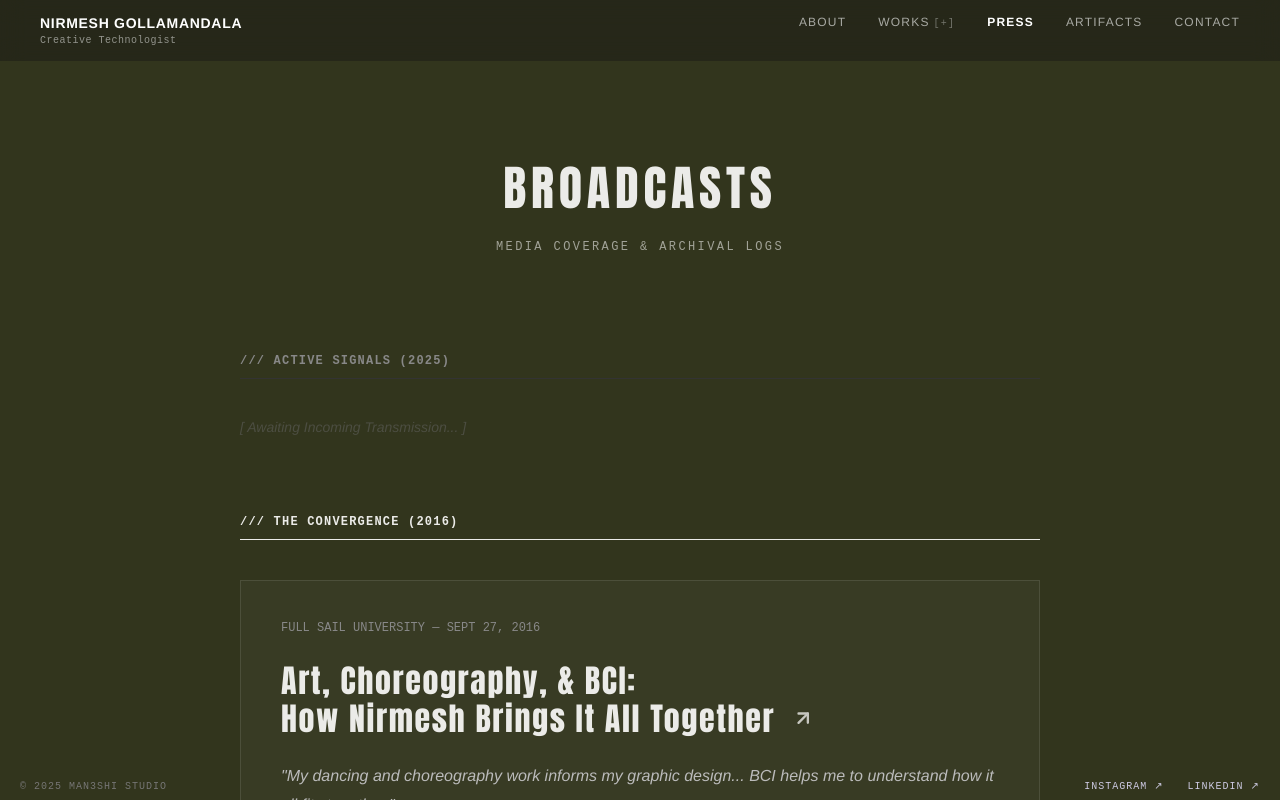
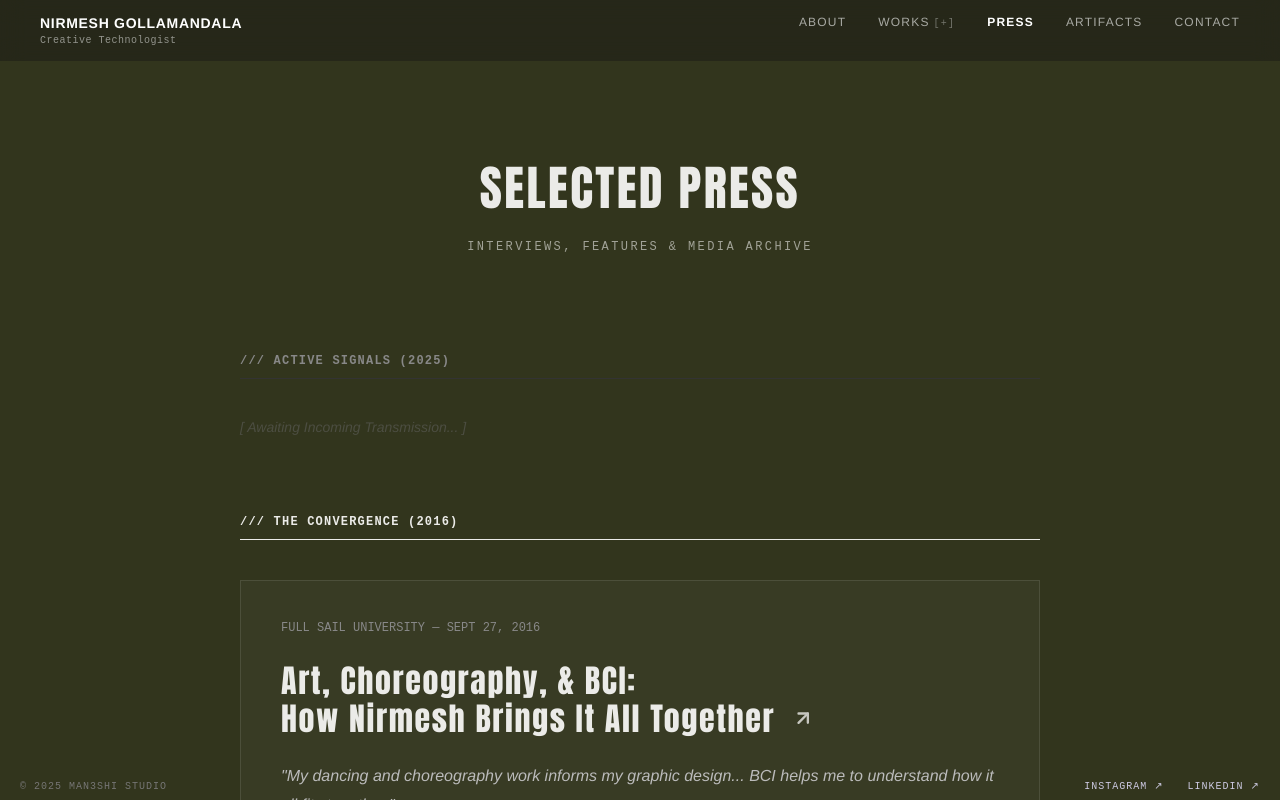
Before and after one commit to dr4gon01/man3shi-studio, a Next.js app: page /press in a window 1280 px wide. Shown: the top 800 px of the page. Built offline with nearby package versions, Linux system fonts and the light colour scheme.

Commit message:
feat: Update headings and letter spacing for improved readability on Press page

```diff
--- a/app/press/page.tsx
+++ b/app/press/page.tsx
@@ -49,10 +49,10 @@ export default function Press() {
           fontFamily: 'Krungthep, Impact, sans-serif',
           fontSize: '48px',
           textTransform: 'uppercase',
-          letterSpacing: '0.1em',
+          letterSpacing: '0.05em', // Slightly tighter for the wider text
           marginBottom: '16px'
         }}>
-          Broadcasts
+          Selected Press
         </h1>
         <p style={{
           fontFamily: 'monospace',
@@ -60,7 +60,7 @@ export default function Press() {
           opacity: 0.6,
           letterSpacing: '0.2em'
         }}>
-          MEDIA COVERAGE & ARCHIVAL LOGS
+          INTERVIEWS, FEATURES & MEDIA ARCHIVE
         </p>
       </motion.div>
 
```
